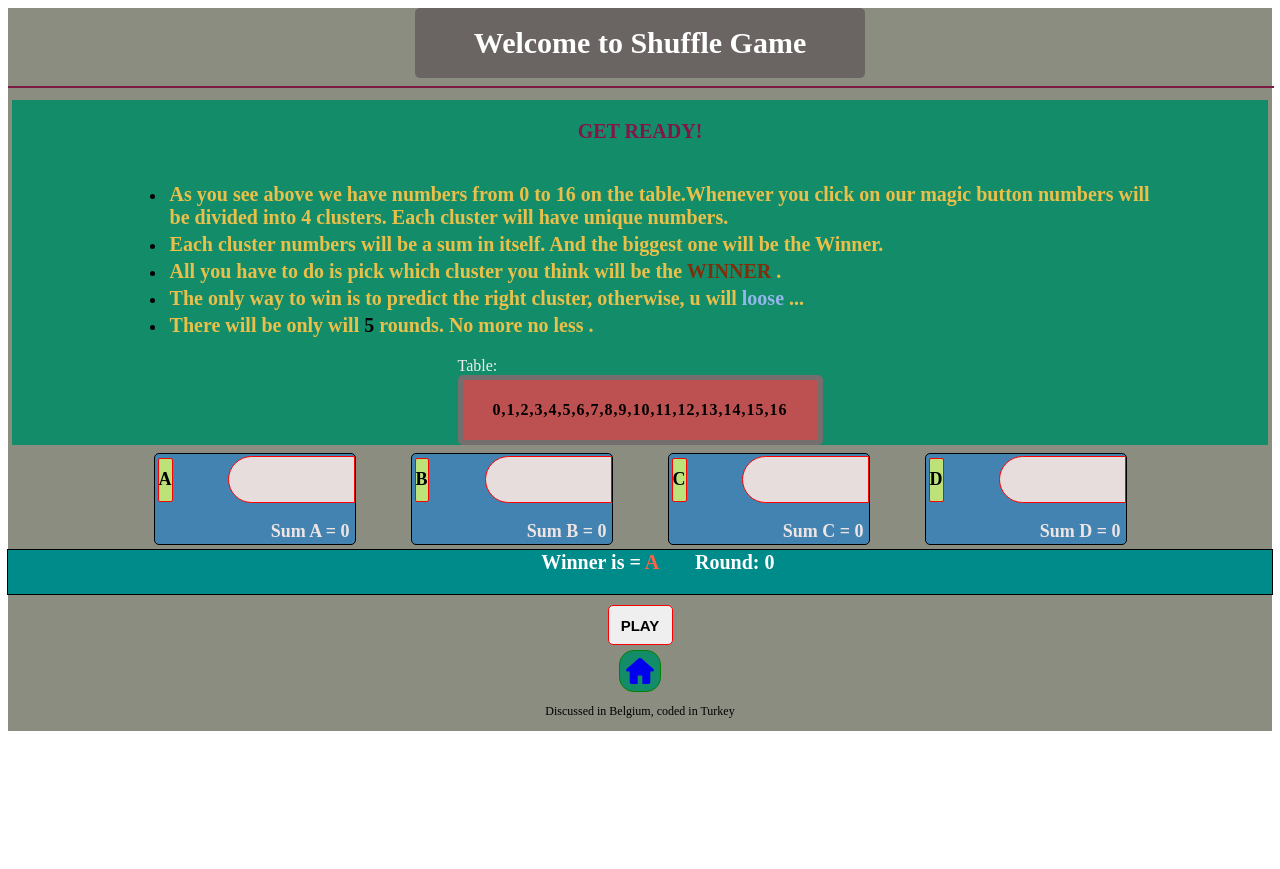
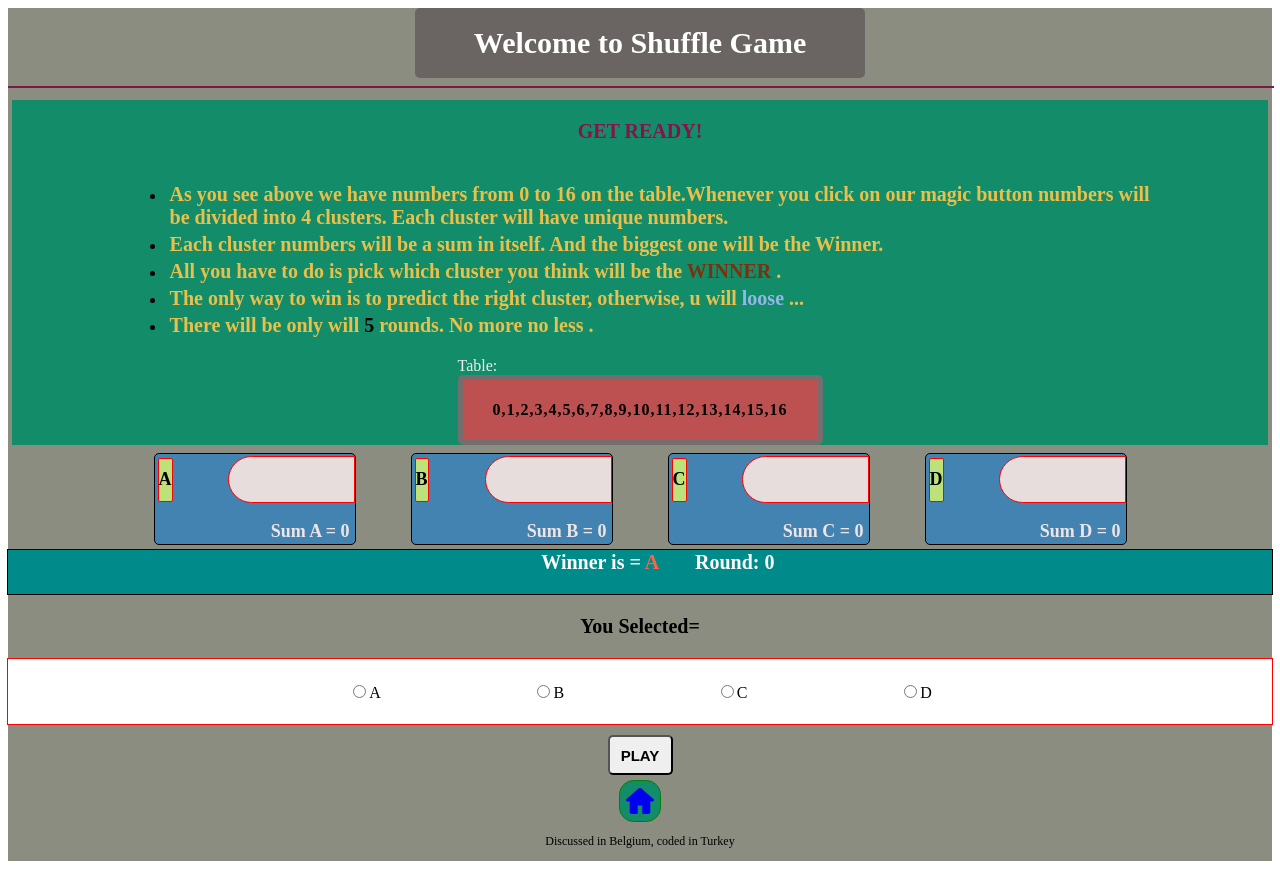
Before and after one commit to muratcan23/minigame, a React (Create React App) app: page /shuffle in a window 1280 px wide. Before the commit the page ends 800 px from the top, so only its background shows below. Built offline with nearby package versions, Linux system fonts and the light colour scheme.

Commit message:
add select

```diff
--- a/src/Pages/Shuffle.tsx
+++ b/src/Pages/Shuffle.tsx
@@ -9,7 +9,7 @@ import {
   Tooltip,
   UnorderedList,
 } from "@chakra-ui/react";
-import { FC, useState } from "react";
+import { FC, SetStateAction, useState } from "react";
 import { Link as ReactRouterLink } from "react-router-dom";
 import HomeIcon from "../Components/icons/HomeIcon";
 
@@ -17,6 +17,15 @@ const Shuffle: FC = () => {
   const [numbers, setNumbers] = useState<number[]>([]);
   const [round, setRound] = useState(0);
   const [isDisabled, setIsDisabled] = useState(false);
+
+  // Radio pick
+  const [value, setValue] = useState("");
+
+  const handleRadioChange = (event: {
+    target: { value: SetStateAction<string> };
+  }) => {
+    setValue(event.target.value);
+  };
 
   const arr1: number[] = [];
   const arr2: number[] = [];
@@ -80,7 +89,6 @@ const Shuffle: FC = () => {
       backgroundColor="#8A8D7F"
       alignItems="center"
       h="100%"
-      w="100%"
     >
       <Flex
         background="#6A6562"
@@ -460,19 +468,77 @@ const Shuffle: FC = () => {
           Round: {round}
         </Text>
       </Box>
+      <Flex>
+        <Text fontSize="20px" fontWeight="bold">
+          You Selected= <span style={{ color: "#fff" }}>{value}</span>
+        </Text>
+      </Flex>
+
+      {/* pick */}
+      <HStack
+        display="flex"
+        alignItems="center"
+        justifyContent="center"
+        width="100%"
+        height="65px"
+        border="1px solid red"
+        bg="#fff"
+        spacing="12%"
+      >
+        <Box>
+          <input
+            type="radio"
+            name="radioGroup"
+            value="A"
+            style={{ cursor: "pointer" }}
+            onChange={handleRadioChange}
+          />
+          A
+        </Box>
+        <Box>
+          <input
+            type="radio"
+            name="radioGroup"
+            value="B"
+            style={{ cursor: "pointer" }}
+            onChange={handleRadioChange}
+          />
+          B
+        </Box>
+        <Box>
+          <input
+            type="radio"
+            name="radioGroup"
+            value="C"
+            style={{ cursor: "pointer" }}
+            onChange={handleRadioChange}
+          />
+          C
+        </Box>
+        <Box>
+          <input
+            type="radio"
+            name="radioGroup"
+            value="D"
+            style={{ cursor: "pointer" }}
+            onChange={handleRadioChange}
+          />
+          D
+        </Box>
+      </HStack>
 
       <Button
         size="md"
         onClick={handleClick}
         disabled={isDisabled}
         cursor="pointer"
-        border="1px solid red"
         h="40px"
         w="65px"
         borderRadius="5px"
         fontWeight="bold"
         fontSize="15px"
         mt="10px"
+        _hover={{ background: "tomato" }}
       >
         PLAY
       </Button>
```
